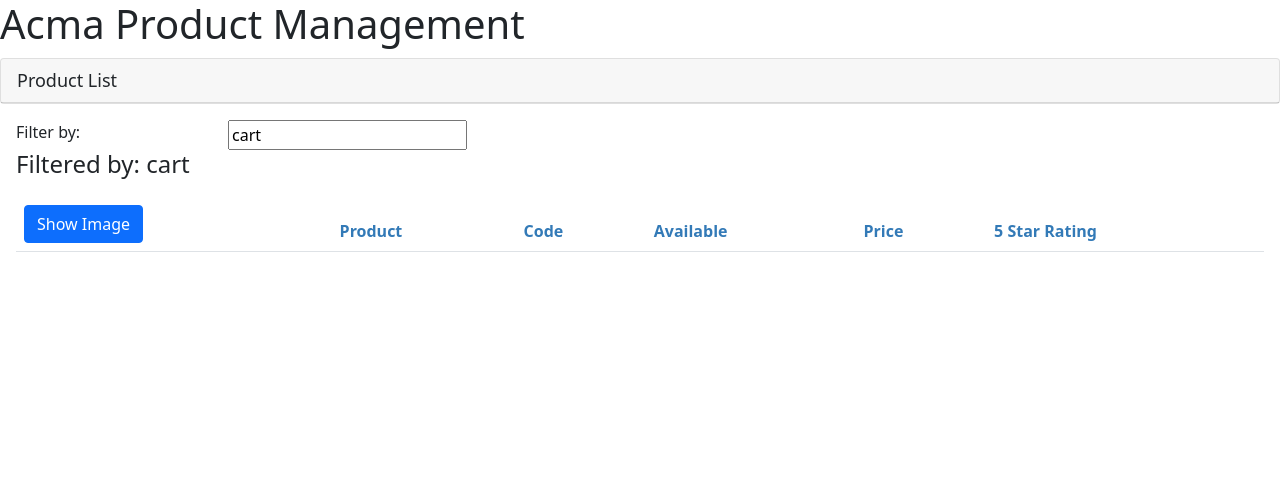
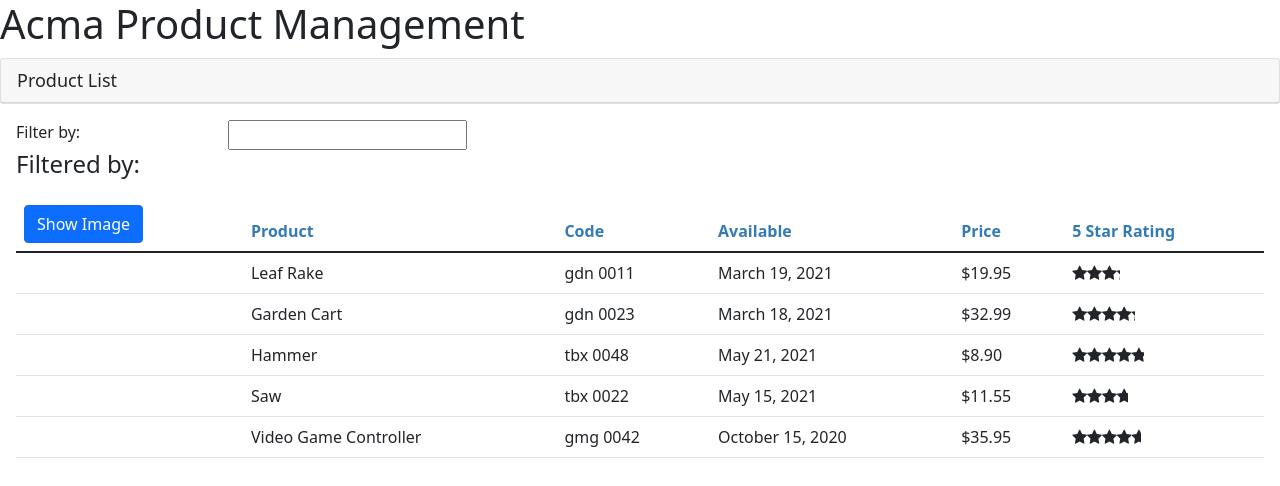
Before and after one commit to EchoJi/APM, an Angular app: page /welcome in a window 1280 px wide. Shown: the top 486 px of the page. Built offline with nearby package versions, Linux system fonts and the light colour scheme.

Commit message:
add product service

```diff
--- a/src/app/products/product-list.component.ts
+++ b/src/app/products/product-list.component.ts
@@ -1,5 +1,6 @@
 import { Component, OnInit } from '@angular/core';
 import { IProduct } from './product';
+import { ProductService } from './product.service';
 
 @Component({
   selector: 'pm-products',
@@ -24,28 +25,9 @@
 
   filteredProducts: IProduct[] = [];
 
-  products: IProduct[] = [
-    {
-      productId: 2,
-      productName: 'Garden Cart',
-      productCode: 'GDN-0023',
-      releaseDate: 'March 18, 2021',
-      description: '15 gallon capacity rolling garden cart',
-      price: 32.99,
-      starRating: 4.2,
-      imageUrl: 'assets/images/garden_cart.png',
-    },
-    {
-      productId: 5,
-      productName: 'Hammer',
-      productCode: 'TBX-0048',
-      releaseDate: 'May 21, 2021',
-      description: 'Curved claw steel hammer',
-      price: 8.9,
-      starRating: 4.8,
-      imageUrl: 'assets/images/hammer.png',
-    },
-  ];
+  products: IProduct[] = [];
+
+  constructor(private productService: ProductService) {}
 
   performFilter(filterBy: string): IProduct[] {
     filterBy = filterBy.toLocaleLowerCase();
@@ -59,7 +41,8 @@
   }
 
   ngOnInit(): void {
-    this._listFilter = 'cart';
+    this.products = this.productService.getProducts();
+    this.filteredProducts = this.products;
   }
 
   onRatingClicked(message: string): void {
--- /dev/null
+++ b/src/app/products/product.service.ts
@@ -0,0 +1,62 @@
+import { IProduct } from './product';
+import { Injectable } from '@angular/core';
+
+@Injectable({
+  providedIn: 'root',
+})
+export class ProductService {
+  getProducts(): IProduct[] {
+    return [
+      {
+        productId: 1,
+        productName: 'Leaf Rake',
+        productCode: 'GDN-0011',
+        releaseDate: 'March 19, 2021',
+        description: 'Leaf rake with 48-inch wooden handle.',
+        price: 19.95,
+        starRating: 3.2,
+        imageUrl: 'assets/images/leaf_rake.png',
+      },
+      {
+        productId: 2,
+        productName: 'Garden Cart',
+        productCode: 'GDN-0023',
+        releaseDate: 'March 18, 2021',
+        description: '15 gallon capacity rolling garden cart',
+        price: 32.99,
+        starRating: 4.2,
+        imageUrl: 'assets/images/garden_cart.png',
+      },
+      {
+        productId: 5,
+        productName: 'Hammer',
+        productCode: 'TBX-0048',
+        releaseDate: 'May 21, 2021',
+        description: 'Curved claw steel hammer',
+        price: 8.9,
+        starRating: 4.8,
+        imageUrl: 'assets/images/hammer.png',
+      },
+      {
+        productId: 8,
+        productName: 'Saw',
+        productCode: 'TBX-0022',
+        releaseDate: 'May 15, 2021',
+        description: '15-inch steel blade hand saw',
+        price: 11.55,
+        starRating: 3.7,
+        imageUrl: 'assets/images/saw.png',
+      },
+      {
+        productId: 10,
+        productName: 'Video Game Controller',
+        productCode: 'GMG-0042',
+        releaseDate: 'October 15, 2020',
+        description: 'Standard two-button video game controller',
+        price: 35.95,
+        starRating: 4.6,
+        imageUrl: 'assets/images/xbox-controller.png',
+      },
+    ];
+  }
+}
```
